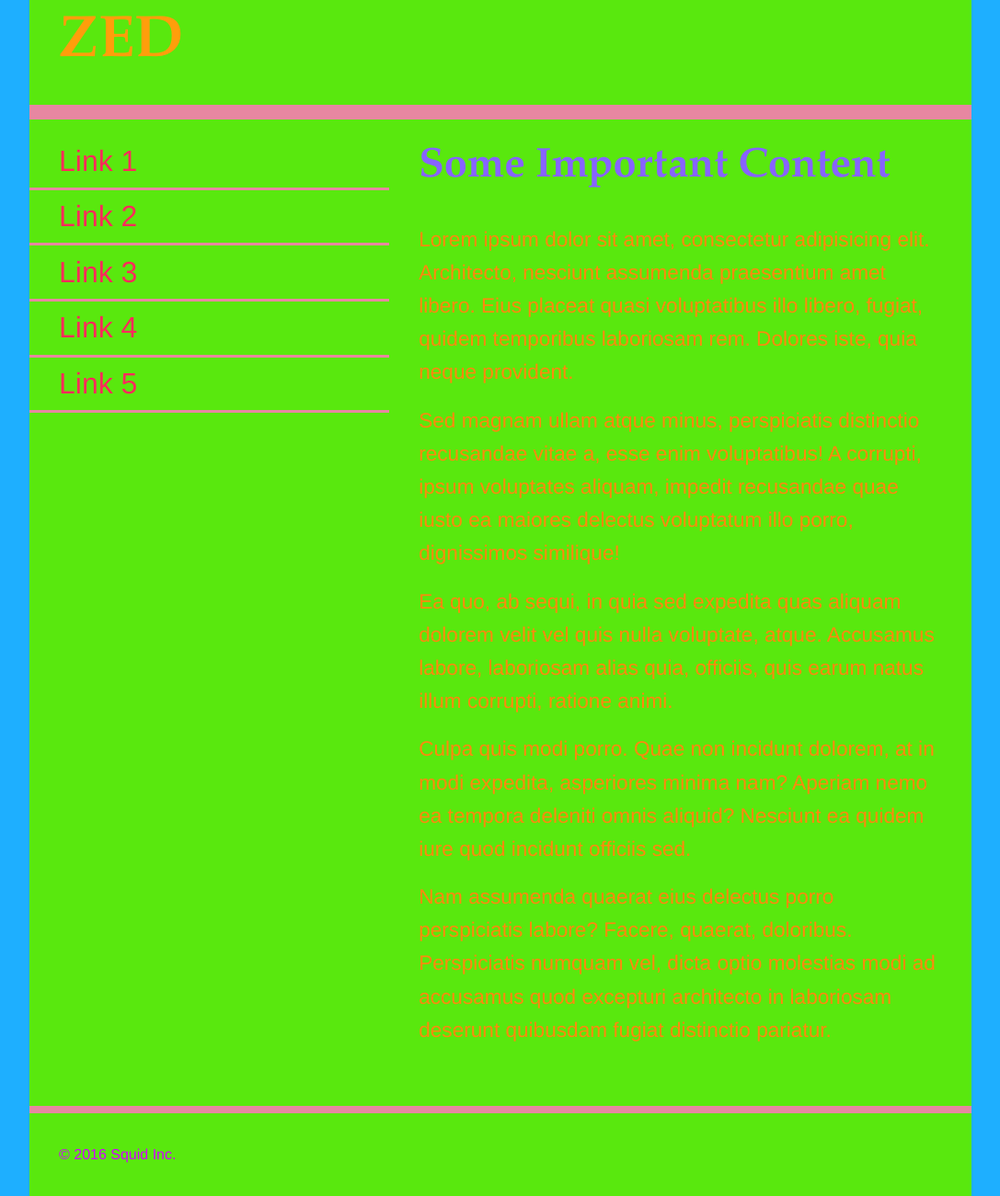
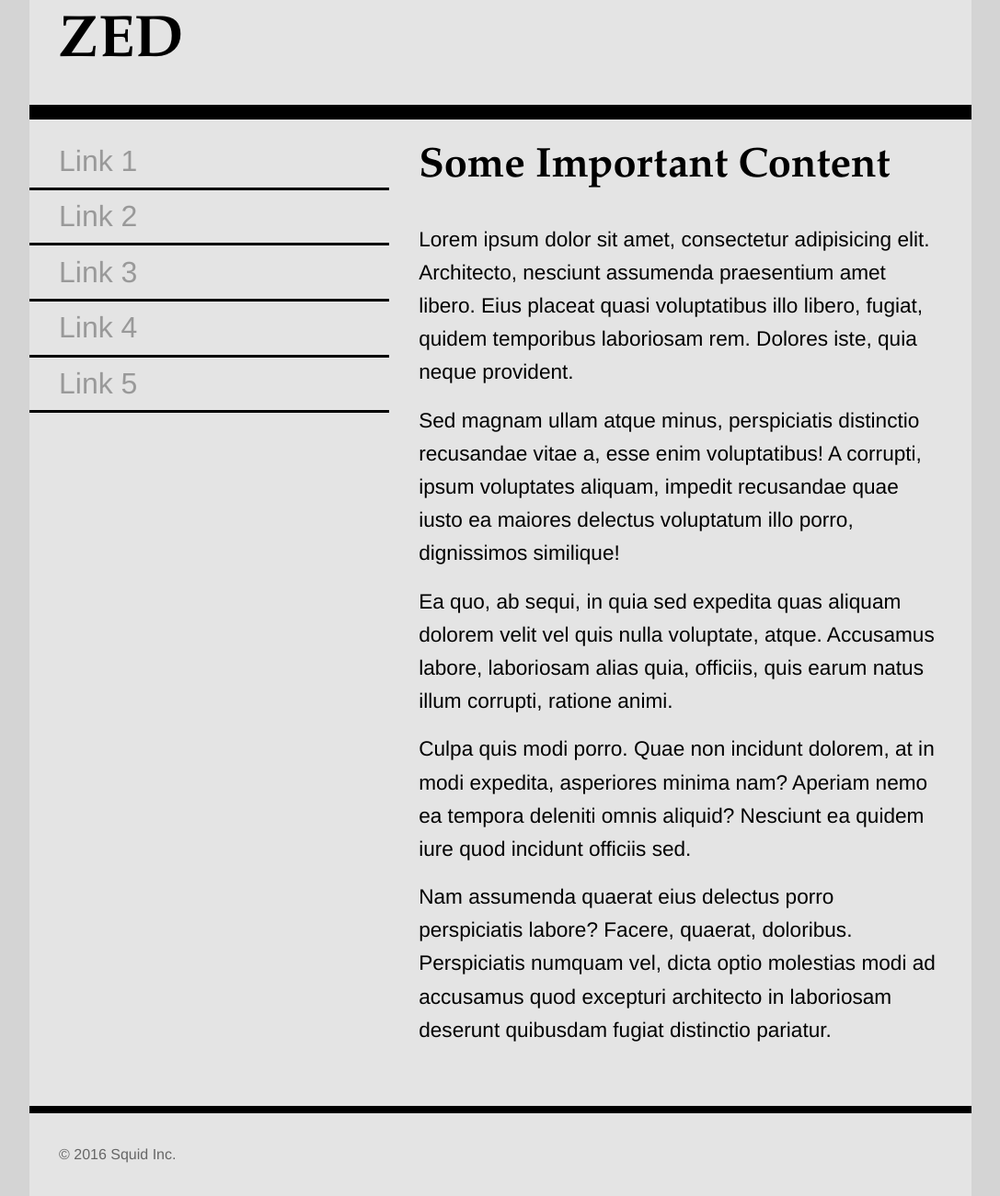
Before and after one commit to thanatoszsl/colours, a plain HTML site: page analogous.html in a window 1280 px wide. Shown: the part 20-1321 px from the top of the page at 92% size, without its empty margins (96-1183 px from the left). Drawn offline with Linux system fonts and the light colour scheme.

Commit message:
Revert "colours"
This reverts commit b34750bc9c7875803feda639f87246105d806edb.

```diff
--- a/analogous.html
+++ b/analogous.html
@@ -24,19 +24,17 @@
             font-family: Helvetica, Arial, sans-serif;
         }
         html,body{
-            background-color: #1EAFFF;
+            background-color: #d4d4d4;
         }
         h1{
             font-family: Palatino, 'Palatino Linotype', 'Palatino LT STD', 'Book Antiqua', Georgia, serif;
             font-size: 3.998rem;
             padding:1rem 2rem;
-            color: #FF9E0B;
         }
         h2{
             font-family: Palatino, 'Palatino Linotype', 'Palatino LT STD', 'Book Antiqua', Georgia, serif;
             font-size: 2.827rem;
             padding:1rem 2rem;
-            color: #8763FF;
         }
         nav ul{
             padding:1rem 0;
@@ -48,18 +46,17 @@
         nav li>a{
             display: block;
             text-decoration: none;
-            border-bottom: 0.2rem solid #E787A1;
+            border-bottom: 0.2rem solid black;
             padding: 0.2rem 2rem;
-            color: #FF2A5B;
+            color: #999;
         }
         nav li>a:hover,
         nav li>a:active{
-            color: #4661E8;
+            color: #222;
         }
         p{
             font-size: 1.414rem;
             padding:0.5rem 2rem;
-            color: #FF880E;
         }
         main p:last-child{
             padding-bottom: 4rem;
@@ -68,11 +65,11 @@
             width: 80%;
             max-width: 1200px;
             margin: 0 auto;
-            background-color: #59E80E;
+            background-color: #e4e4e4;
         }
         header{
             width:100%;
-            border-bottom: 1rem solid #E787A1;
+            border-bottom: 1rem solid black;
         }
         nav{
             float:left;
@@ -85,12 +82,12 @@
         footer{
             clear:both;
             width: 100%;
-            border-top: 0.5rem solid #E787A1;
+            border-top: 0.5rem solid black;
         }
         footer p{
             font-size: 1rem;
             padding: 2rem;
-            color: #D400FF;
+            color: #666;
         }
     </style>
 </head>
```
Also changed, not shown: complementary.html (+8 -11 lines), index.html (+8 -11 lines), 1 other file.
